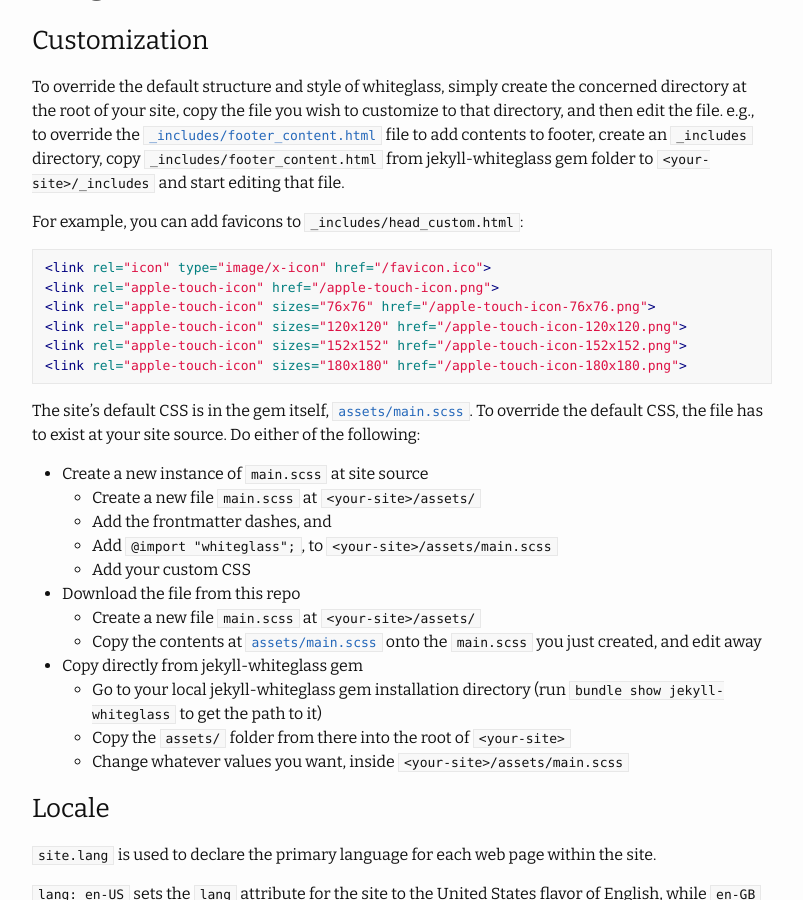
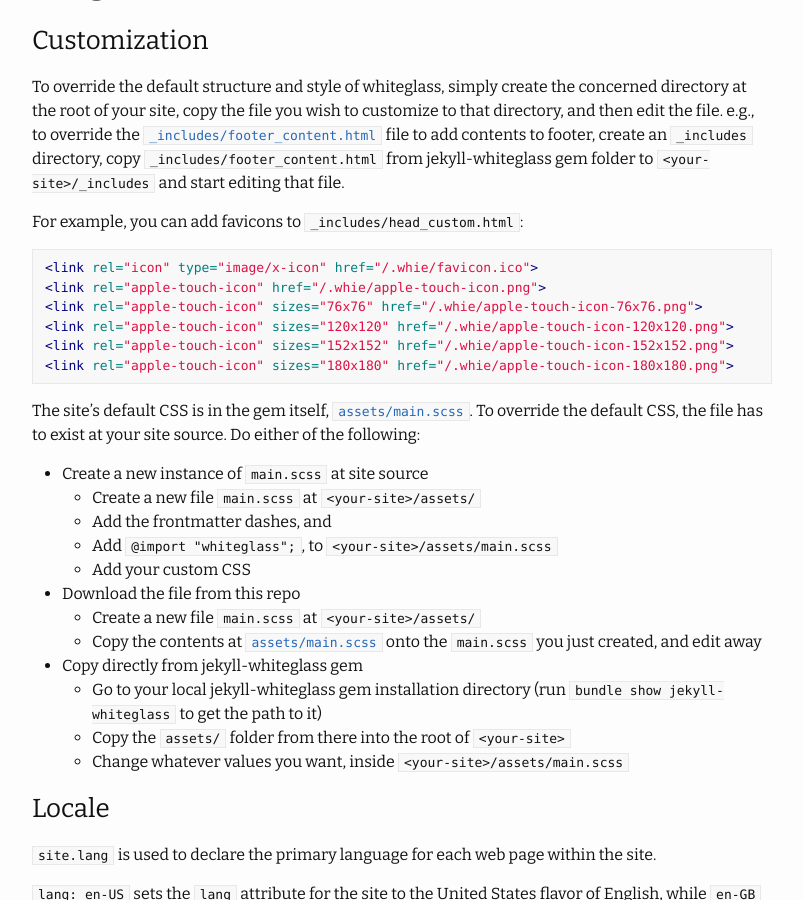
Before and after one commit to cursedcollection/white, a Jekyll site: the page built from about.md, in a window 1280 px wide and 900 px high, scrolled down 2300 px. Shown: the whole window, without its empty margins (238-1041 px from the left). Built offline with Jekyll 4.4.1, drawn with Linux system fonts in a browser that asks for light colours.

Commit message:
Update _config.yml

```diff
--- a/_config.yml
+++ b/_config.yml
@@ -16,8 +16,8 @@
 title: Jithendra's Log
 author: jithendray
 description: Data & Software Engineer
-baseurl: "" # the subpath of your site, e.g. /blog
-url: "https://jithendray.github.io" # the base hostname & protocol for your site, e.g. http://example.com
+baseurl: ".whie" # the subpath of your site, e.g. /blog
+url: "https://cursedcollection.github.io" # the base hostname & protocol for your site, e.g. http://example.com
 lang: en
 timezone: UTC
 exclude:
```
